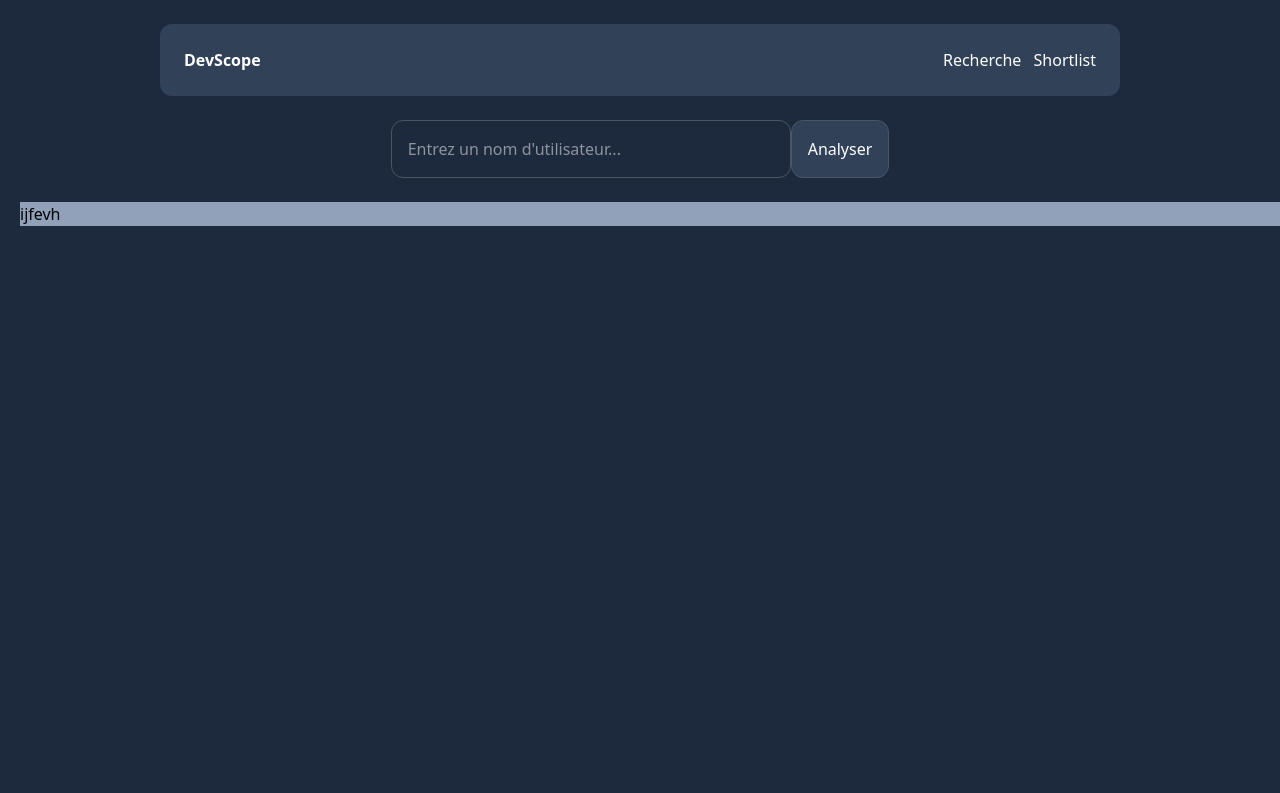
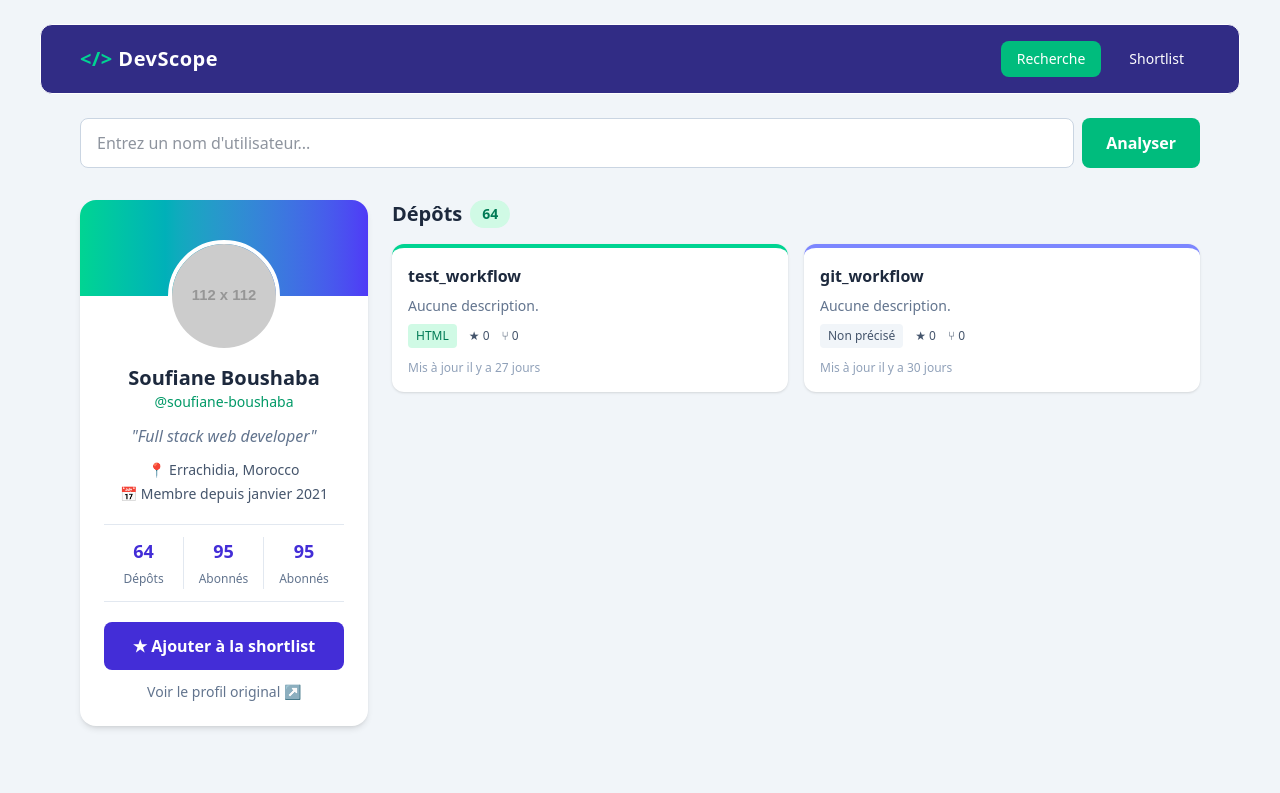
Before and after one commit to ikram-git07/DevScope, a plain HTML site: page shortlist.html in a window 1280 px wide. Drawn offline with nearby package versions, Linux system fonts and the light colour scheme; placeholder pictures from the web are drawn by us.

Commit message:
feat: la creation de la page shortstil et l'affichage de profil dans aside

```diff
--- a/index.html
+++ b/index.html
@@ -9,32 +9,34 @@
     <script src="https://cdn.jsdelivr.net/npm/@tailwindcss/browser@4"></script>
 </head>
 
-<body class="bg-slate-800">
-    <header>
-        <div class=" flex justify-between bg-slate-700 p-6 text-white ">
-
-            <strong>DevScope</strong>
-            <div>
-                <a href="index.html" id="recherche" class="  px-2 cursor-pointer rounded-xl">Recherche</a>
-                <a href="shortlist.html" id="shortlist">Shortlist</a>
-            </div>
+<body class="bg-slate-100 text-slate-800 min-h-screen">
+    <header class="bg-indigo-900 text-white">
+        <div class="max-w-6xl mx-auto px-4 py-4 flex justify-between items-center">
+            <strong class="text-xl tracking-wide">
+                <span class="text-emerald-400">&lt;/&gt;</span> DevScope
+            </strong>
+            <nav class="flex gap-3 text-sm">
+                <a href="index.html" class="px-4 py-2 rounded-lg bg-emerald-500 text-white font-medium">Recherche</a>
+                <a href="shortlist.html" class="px-4 py-2 rounded-lg hover:bg-indigo-800">Shortlist</a>
+            </nav>
         </div>
     </header>
     <main
         class="flex flex-col  items-center absolute top-[50%] translate-y-[-50%] w-[80%] translate-x-[-50%] left-[50%] text-center">
-        <div class="text-white font-medium text-2xl">
+        <div class=" font-medium text-2xl">
             <h1 class="max-w-xl"><strong>Trouvez les meilleurs développeurs grâce à leur code </strong>
                 <p >Analyser un profil,ses projets et ses langages en quelques secondes.</p>
             </h1>
 
         </div>
         <form action="shortlist.html" method="get">
-        <div>
-            <input name="query"
-            type="search" id="recherch-analyse" placeholder="Entrez un nom d'utilisateur... "
-                class="w-100 border border-gray-600 mt-6 p-4 text-white font-medium rounded-xl">
-            <button type="submit" id="analyser"
-                class="cursor-pointer text-white border border-gray-600 rounded-xl mt-6 p-4 bg-slate-700 hover:bg-violet-600">Analyser</button>
+
+        <div class="flex gap-2 mt-6">
+            <input type="search" placeholder="Entrez un nom d'utilisateur..."
+                class="flex-1 bg-white border border-slate-300 rounded-lg px-4 py-3 outline-none focus:ring-2 focus:ring-emerald-400">
+            <button class="px-6 rounded-lg bg-emerald-500 text-white font-semibold hover:bg-emerald-600 cursor-pointer">
+                Analyser
+            </button>
         </div>
         </form>
 
--- a/shortlist.html
+++ b/shortlist.html
@@ -1,40 +1,113 @@
 <!DOCTYPE html>
-<html lang="en">
+<html lang="fr">
 
 <head>
     <meta charset="UTF-8">
     <meta name="viewport" content="width=device-width, initial-scale=1.0">
-    <title>Document</title>
+    <title>DevScope</title>
+    <script src="https://cdn.jsdelivr.net/npm/@tailwindcss/browser@4"></script>
+    <link rel="stylesheet" href="index.html">
     <script src="shortlist.js" defer></script>
-    <link rel="stylesheet" href="index.html">
-    <script src="https://cdn.jsdelivr.net/npm/@tailwindcss/browser@4"></script>
-
-
 </head>
 
-<body class="bg-slate-800">
-    <header class="ml-40 mt-6 mr-40 ">
-        <div class=" flex justify-between bg-slate-700 p-6 text-white rounded-xl">
+<body class="bg-slate-100 text-slate-800 min-h-screen">
 
-            <strong>DevScope</strong>
-            <div>
-                <a href="index.html" id="recherche" class=" px-2 cursor-pointer rounded-xl">Recherche</a>
-                <a href="shortlist.html" id="shortlist">Shortlist</a>
-            </div>
+    <header class="bg-indigo-900 text-white mr-10 ml-10 mt-6 border rounded-xl" >
+        <div class="max-w-6xl mx-auto px-4 py-4 flex justify-between items-center">
+            <strong class="text-xl tracking-wide">
+                <span class="text-emerald-400">&lt;/&gt;</span> DevScope
+            </strong>
+            <nav class="flex gap-3 text-sm">
+                <a href="index.html" id="recherche"
+                    class="px-4 py-2 rounded-lg bg-emerald-500 text-white font-medium">Recherche</a>
+                <a href="shortlist.html" id="shortlist" class="px-4 py-2 rounded-lg hover:bg-indigo-800">Shortlist</a>
+            </nav>
         </div>
     </header>
 
-    <div class="flex justify-center">
-        <input type="search" id="recherch-analyse" placeholder="Entrez un nom d'utilisateur... "
-            class="w-100 border border-gray-600 mt-6 p-4 text-white font-medium rounded-xl">
-        <button type="submit" id="analyser"
-            class="cursor-pointer text-white border border-gray-600 rounded-xl mt-6 p-4 bg-slate-700 hover:bg-violet-600">Analyser</button>
+    <div class="max-w-6xl mx-auto px-4">
+        <div class="flex gap-2 mt-6">
+            <input type="search" placeholder="Entrez un nom d'utilisateur..."
+                class="flex-1 bg-white border border-slate-300 rounded-lg px-4 py-3 outline-none focus:ring-2 focus:ring-emerald-400">
+            <button type="submit" id="analyser"
+                class="px-6 rounded-lg bg-emerald-500 text-white font-semibold hover:bg-emerald-600 cursor-pointer">
+                Analyser
+            </button>
+        </div>
+
+        <main class="mt-8 flex flex-col md:flex-row gap-6 items-start pb-16">
+
+            <aside class="w-full md:w-72 shrink-0 md:sticky md:top-6 bg-white rounded-2xl shadow-md overflow-hidden">
+                    <div class="h-24 bg-gradient-to-r from-emerald-400 to-indigo-600"></div>
+                <div class="px-6 pb-6 text-center">
+                    <img src="https://via.placeholder.com/112"
+                         class="w-28 h-28 rounded-full mx-auto -mt-14 border-4 border-white object-cover">
+                    <h2 class="text-xl font-bold mt-3">Soufiane Boushaba</h2>
+                    <p class="text-emerald-600 text-sm font-medium">@soufiane-boushaba</p>
+                    <p class="text-slate-500 italic my-3">"Full stack web developer"</p>
+
+                    <div class="text-sm text-slate-600 space-y-1">
+                        <p>📍 Errachidia, Morocco</p>
+                        <p> 📅 Membre depuis janvier 2021</p>
+                    </div>
+
+                    <div class="grid grid-cols-3 divide-x divide-slate-200 my-5 py-3 border-y border-slate-200">
+                        <div>
+                            <b class="block text-lg text-indigo-700">64</b>
+                            <span class="text-xs text-slate-500">Dépôts</span>
+
+                        </div>
+                        <div>
+                            <b class="block text-lg text-indigo-700">95</b>
+                            <span class="text-xs text-slate-500">Abonnés</span>
+                        </div>
+                        <div>
+                            <b class="block text-lg text-indigo-700">95</b>
+                            <span class="text-xs text-slate-500">Abonnés</span>
+                        </div>
+                    </div>
+
+                    <button
+                        class="w-full p-3 rounded-lg bg-indigo-700 text-white font-semibold hover:bg-indigo-800 cursor-pointer">★
+                        Ajouter à la shortlist</button>
+                    <a href="#" class="block mt-3 text-sm text-slate-500 hover:text-indigo-700">Voir le profil original
+                        ↗ </a>
+                </div>
+            </aside>
+            <section class="flex-1 w-full">
+                <h2 class="text-xl font-bold mb-4 flex items-center gap-2"> Dépôts
+                    <span class="text-sm bg-emerald-100 text-emerald-700 px-3 py-1 rounded-full">64</span>
+
+                </h2>
+                <div class="grid grid-cols-1 md:grid-cols-2 gap-4">
+
+                    <article
+                        class="bg-white rounded-xl shadow-sm border-t-4 border-emerald-400 p-4 hover:shadow-md transition">
+                        <h3 class="font-bold">test_workflow</h3>
+                        <p class="text-sm text-slate-500 my-2">Aucune description.</p>
+                        <div class="flex gap-3 text-xs text-slate-600 items-center">
+                            <span class="px-2 py-1 rounded bg-emerald-100 text-emerald-700">HTML</span>
+                            <span>★ 0</span>
+                            <span>⑂ 0</span>
+                        </div>
+                        <p class="text-xs text-slate-400 mt-3">Mis à jour il y a 27 jours</p>
+                    </article>
+
+                    <article
+                        class="bg-white rounded-xl shadow-sm border-t-4 border-indigo-400 p-4 hover:shadow-md transition">
+                        <h3 class="font-bold">git_workflow</h3>
+                        <p class="text-sm text-slate-500 my-2">Aucune description.</p>
+                        <div class="flex gap-3 text-xs text-slate-600 items-center">
+                            <span class="px-2 py-1 rounded bg-slate-100 text-slate-600">Non précisé</span>
+                            <span>★ 0</span>
+                            <span>⑂ 0</span>
+                        </div>
+                        <p class="text-xs text-slate-400 mt-3">Mis à jour il y a 30 jours</p>
+                    </article>
+                </div>
+            </section>
+        </main>
     </div>
-
-
-    <main>
-        <aside class="bg-slate-400 mt-6   ml-5 ">ijfevh</aside>
-    </main>
 </body>
 
 </html>
```
